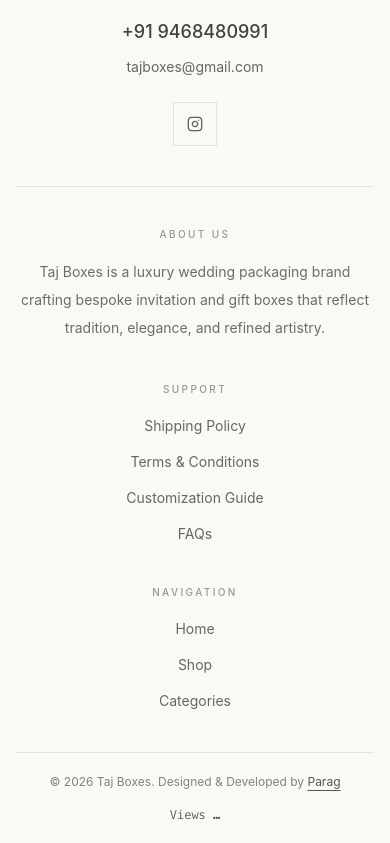
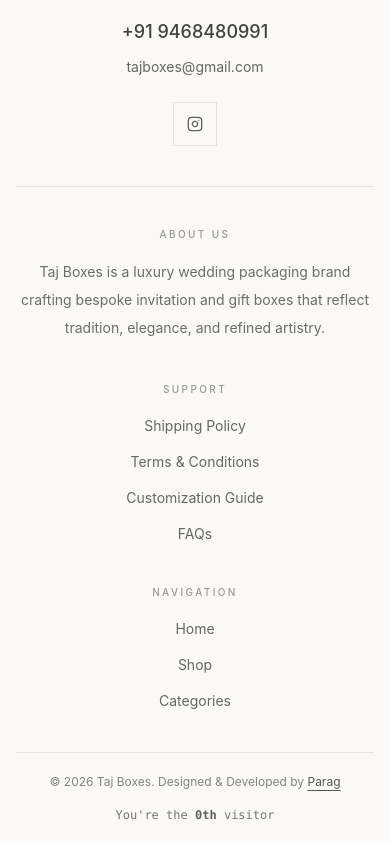
Before and after one commit to paragg7/Taj-Box-, a React (Vite) app: page /categories in a window 390 px wide. Shown: the part 1667-2510 px from the top of the page. Built offline with nearby package versions, Linux system fonts and the light colour scheme; no server answers; the database is empty; a web font is replaced by a local one.

Commit message:
new updates

```diff
--- a/src/Pages/Contact.jsx
+++ b/src/Pages/Contact.jsx
@@ -94,7 +94,7 @@
                     name="name"
                     required
                     placeholder="Your name"
-                    className="w-full h-12 px-4 border border-[#1E2220]/20 bg-[#1E2220]/5 outline-none focus:border-[#1E2220] transition rounded-sm"
+                    className="w-full h-12 px-4 border border-[#1E2220]/20 bg-[#1E2220]/5 outline-none focus:border-[#1E2220] transition "
                   />
                 </div>
 
@@ -108,7 +108,7 @@
                     name="email"
                     required
                     placeholder="Enter your email"
-                    className="w-full h-12 px-4 border border-[#1E2220]/20 bg-[#1E2220]/5 outline-none focus:border-[#1E2220] transition rounded-sm"
+                    className="w-full h-12 px-4 border border-[#1E2220]/20 bg-[#1E2220]/5 outline-none focus:border-[#1E2220] transition "
                   />
                 </div>
 
@@ -123,7 +123,7 @@
                     required
                     placeholder="+91 94684 80991"
                     inputMode="tel"
-                    className="w-full h-12 px-4 border border-[#1E2220]/20 bg-[#1E2220]/5 outline-none focus:border-[#1E2220] transition rounded-sm"
+                    className="w-full h-12 px-4 border border-[#1E2220]/20 bg-[#1E2220]/5 outline-none focus:border-[#1E2220] transition "
                   />
                 </div>
               </div>
@@ -261,7 +261,7 @@
         value={value}
         onChange={(e) => setValue(e.target.value)}
         placeholder="Tell us about your requirement..."
-        className="w-full px-4 py-3 border border-[#1E2220]/20 bg-[#1E2220]/5 outline-none focus:border-[#1E2220] transition rounded-sm resize-none"
+        className="w-full px-4 py-3 border border-[#1E2220]/20 bg-[#1E2220]/5 outline-none focus:border-[#1E2220] transition  resize-none"
       />
     </div>
   );
--- a/src/components/Category.jsx
+++ b/src/components/Category.jsx
@@ -13,9 +13,9 @@
 const Category = () => {
   return (
     <section>
-      <Title heading="Browse by categories" link="/categories" />
+      <Title heading="categories" link="/categories" />
 
-      <div className="mt-3 px-4 sm:px-6 lg:px-8">
+      <div className="mt-3  px-4 sm:px-6 lg:px-8">
         <div className="relative max-w-[1800px] mx-auto">
           <Carousel
             opts={{
@@ -42,14 +42,14 @@
                 >
                   <Link
                     to={item.link}
-                    className="block outline-none"
+                    className="block outline-none "
                     aria-label={`Go to ${item.name}`}
                   >
                     <div
                       className="
                         group h-[360px] sm:h-[380px]
                         border border-[#1E2220]/10 bg-[#EAE8E2]/30
-                        hover:border-[#1E2220]/25
+                        hover:border-[#1E2220]/25 rounded-xs
                         transition-colors duration-300
                         flex flex-col
                       "
--- a/src/components/Hero.jsx
+++ b/src/components/Hero.jsx
@@ -129,7 +129,7 @@
             </motion.div>
 
             {/* overlay */}
-            <div className="absolute inset-0 bg-gradient-to-t from-[#1E2220]/42 via-[#1E2220]/10 to-transparent" />
+            <div className="absolute inset-0 bg-gradient-to-t from-black/42 via-black/10 to-transparent" />
 
             {/* top labels */}
             <div className="absolute left-4 right-4 top-4 z-20 flex items-start justify-between sm:left-6 sm:right-6 sm:top-6">
--- a/src/components/OurStory.jsx
+++ b/src/components/OurStory.jsx
@@ -25,7 +25,7 @@
 
 const OurStory = () => {
   return (
-    <section className="w-full px-3 sm:px-4 md:px-6 lg:px-8 ">
+    <section className="w-full  px-3 sm:px-4 md:px-6 lg:px-8 ">
       <div className="w-full ">
         {/* Top content */}
         <div className="grid grid-cols-1 md:grid-cols-2 gap-8 sm:gap-10 md:gap-14 lg:gap-20 bg-[#EAE8E2] px-4 sm:px-6 md:px-10 lg:px-14 py-8 sm:py-10 md:py-14 lg:py-16">
--- a/src/components/ViewCounter.jsx
+++ b/src/components/ViewCounter.jsx
@@ -1,14 +1,24 @@
 import useViewCount from "../hooks/useViewCount";
 
+function getOrdinal(n) {
+  const s = ["th", "st", "nd", "rd"];
+  const v = n % 100;
+  return s[(v - 20) % 10] || s[v] || s[0];
+}
+
 export default function ViewCounter({ pageKey }) {
-  const count = useViewCount(pageKey);
+  const count = useViewCount(pageKey) ?? 0;
+
+  const formatted = Number(count).toLocaleString();
+  const suffix = getOrdinal(Number(count));
 
   return (
-    <p className="text-xs font-mono text-black/60 text-center sm:text-right">
-      Views{" "}
-      <span className="tabular-nums font-semibold text-black/70">
-        {count === null ? "…" : Number(count).toLocaleString()}
-      </span>
+    <p className="text-xs font-mono text-[#1E2220]/60 text-center sm:text-right">
+      You're the{" "}
+      <span className="tabular-nums font-semibold text-[#1E2220]/70">
+        {formatted}{suffix}
+      </span>{" "}
+      visitor
     </p>
   );
 }
--- a/src/sample.jsx
+++ b/src/sample.jsx
@@ -0,0 +1 @@
+ const WEB3FORMS_KEY = "8c8549b6-28cd-4585-83d4-d41e1ef6b025";
--- a/src/util/ShopFilters.jsx
+++ b/src/util/ShopFilters.jsx
@@ -52,7 +52,7 @@
   return (
     <aside className="w-full bg-[#FAF9F6] text-[#1E2220]">
       {/* Header */}
-      <div className="mb-10 flex items-baseline justify-between border-b border-[#EAE8E2] pb-4">
+      <div className=" flex items-baseline justify-between border-b border-[#EAE8E2] pb-4">
         <h2 className="text-[13px] sm:text-[15px] font-semibold uppercase tracking-[0.18em] text-[#1E2220]">
           Filters
         </h2>
@@ -67,7 +67,7 @@
         )}
       </div>
 
-      {/* Section Heading */}
+      {/* Section Heading
       <div className="mb-5 flex items-center justify-between">
         <h3 className="text-[13px] sm:text-[15px] font-medium uppercase tracking-[0.22em] text-[#1E2220]">
           Categories
@@ -78,7 +78,7 @@
             {totalFiltersCount}
           </span>
         )}
-      </div>
+      </div> */}
 
       {/* Category List */}
       <div>
```
